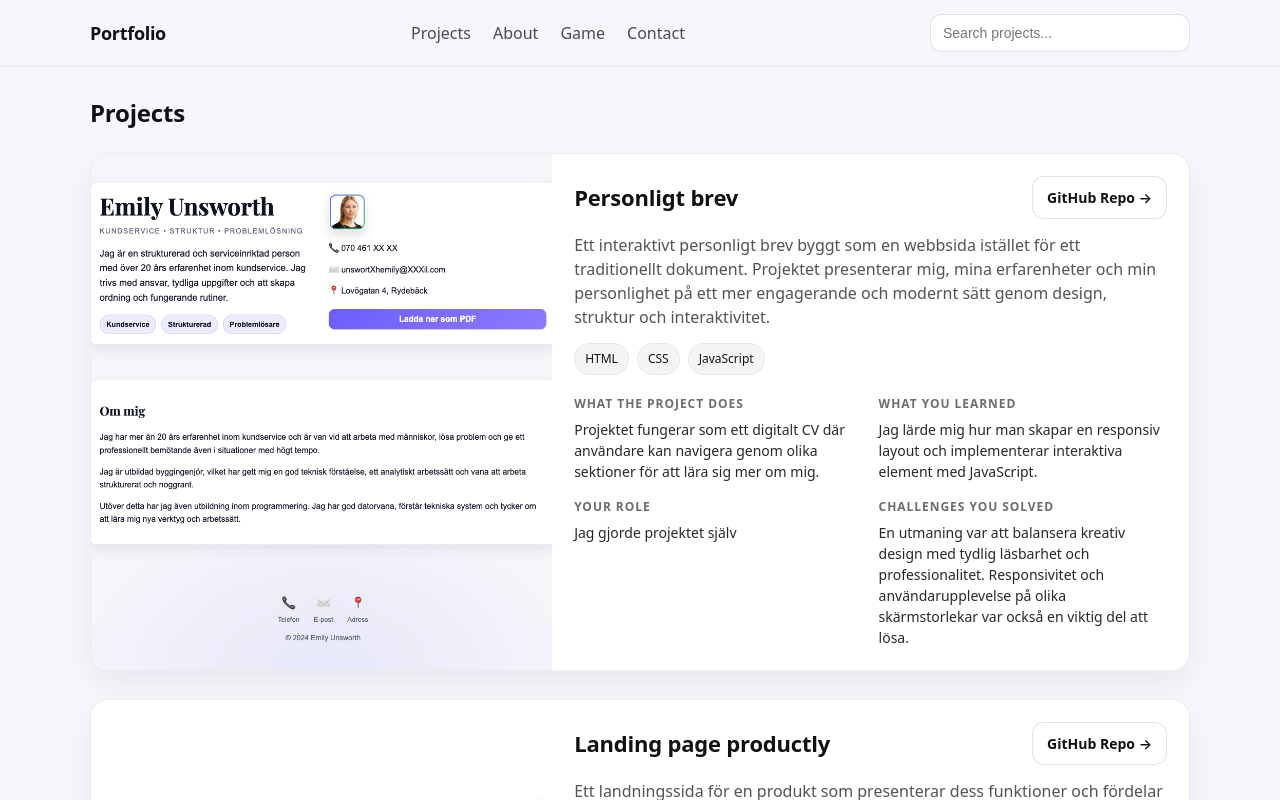
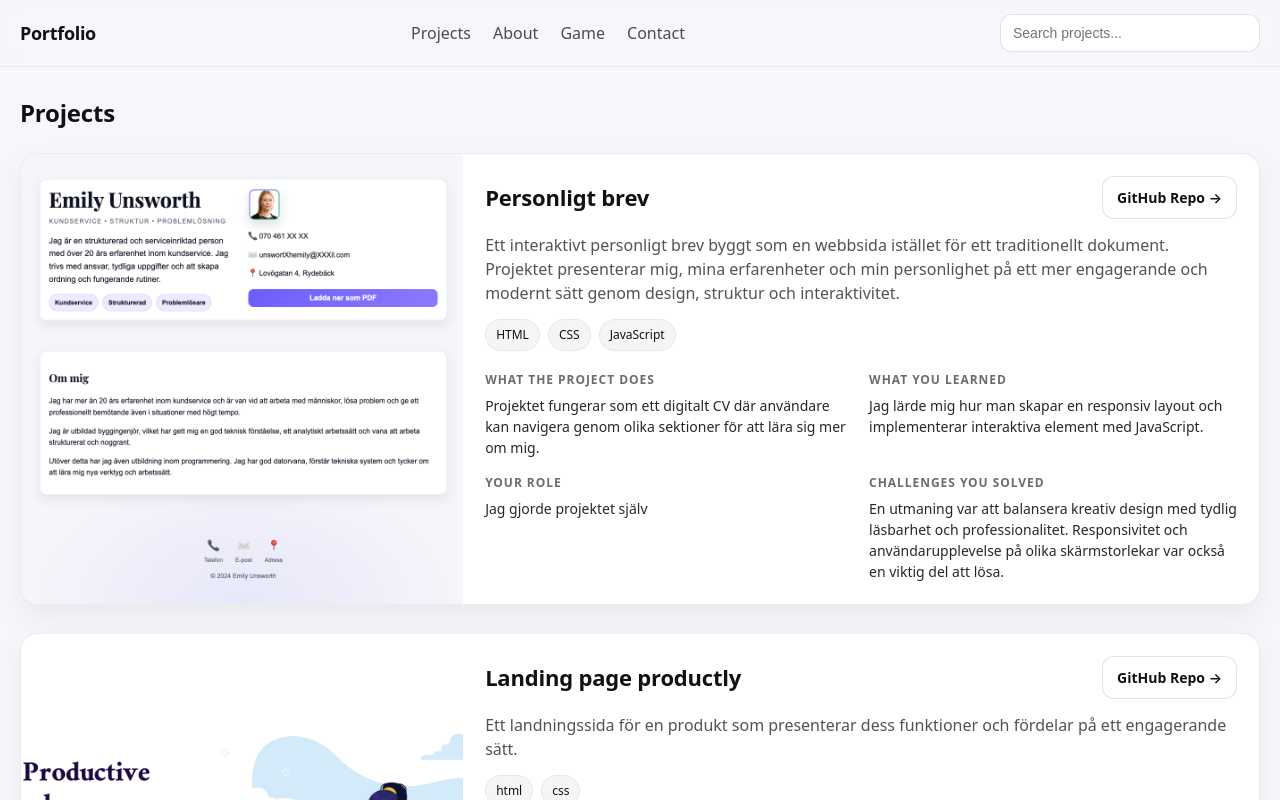
Before and after one commit to unsworthemily/portfolio-react, a React (Vite) app: page /portfolio in a window 1280 px wide. Shown: the top 800 px of the page. Built offline with nearby package versions, Linux system fonts and the light colour scheme.

Commit message:
Improve project layout width

```diff
--- a/src/components/ProjectCard.css
+++ b/src/components/ProjectCard.css
@@ -88,7 +88,7 @@
 /* desktop layout */
 @media (min-width: 900px) {
   .card.project {
-    grid-template-columns: 1.05fr 1.45fr;
+    grid-template-columns: 1fr 1.8fr;
   }
 
   .project__media img {
--- a/src/index.css
+++ b/src/index.css
@@ -24,7 +24,7 @@ a {
 
 /* Återanvändbar container */
 .container {
-  width: min(1100px, 100% - 40px);
+  width: min(1280px, 100% - 40px);
   margin: 0 auto;
 }
 
```
